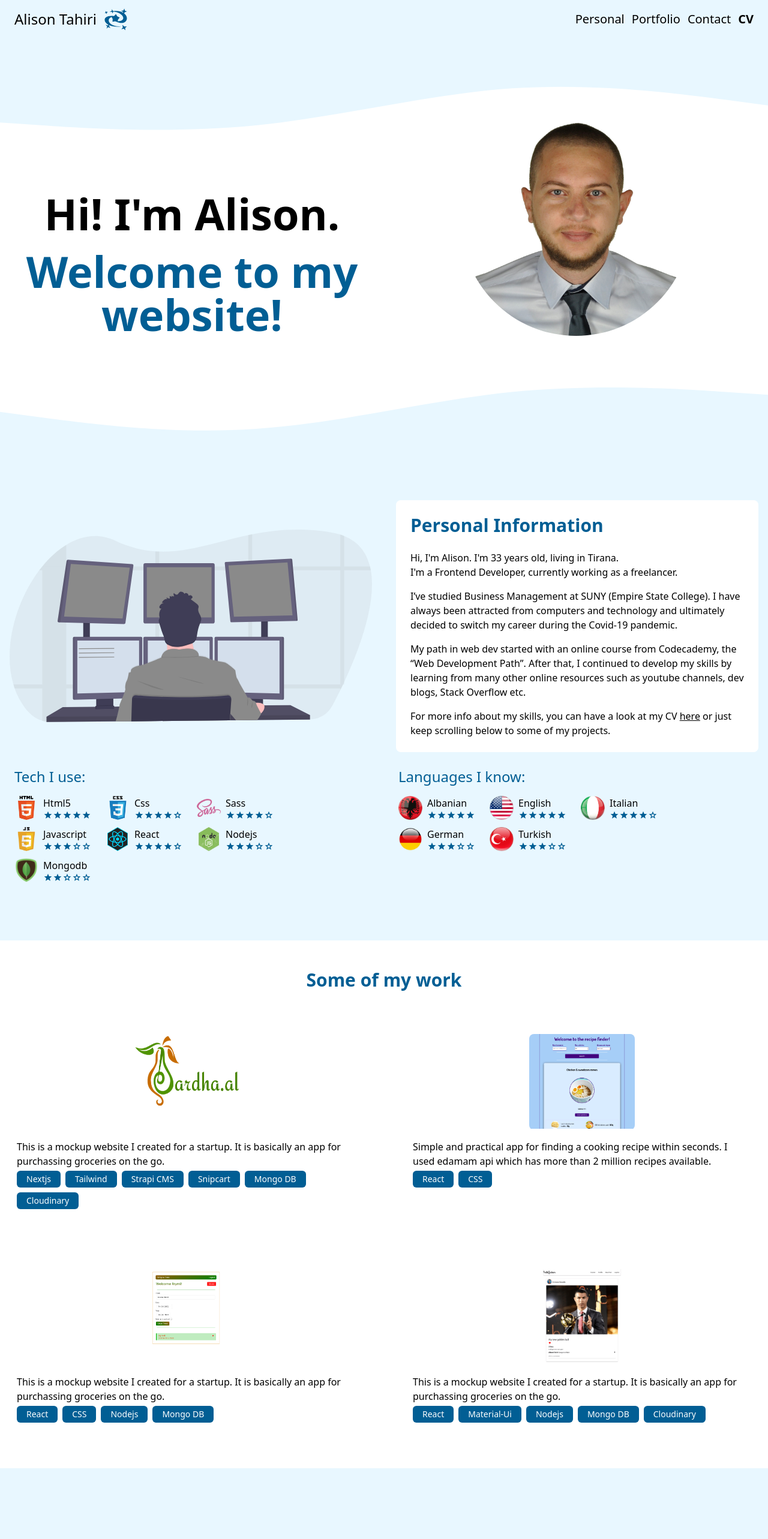
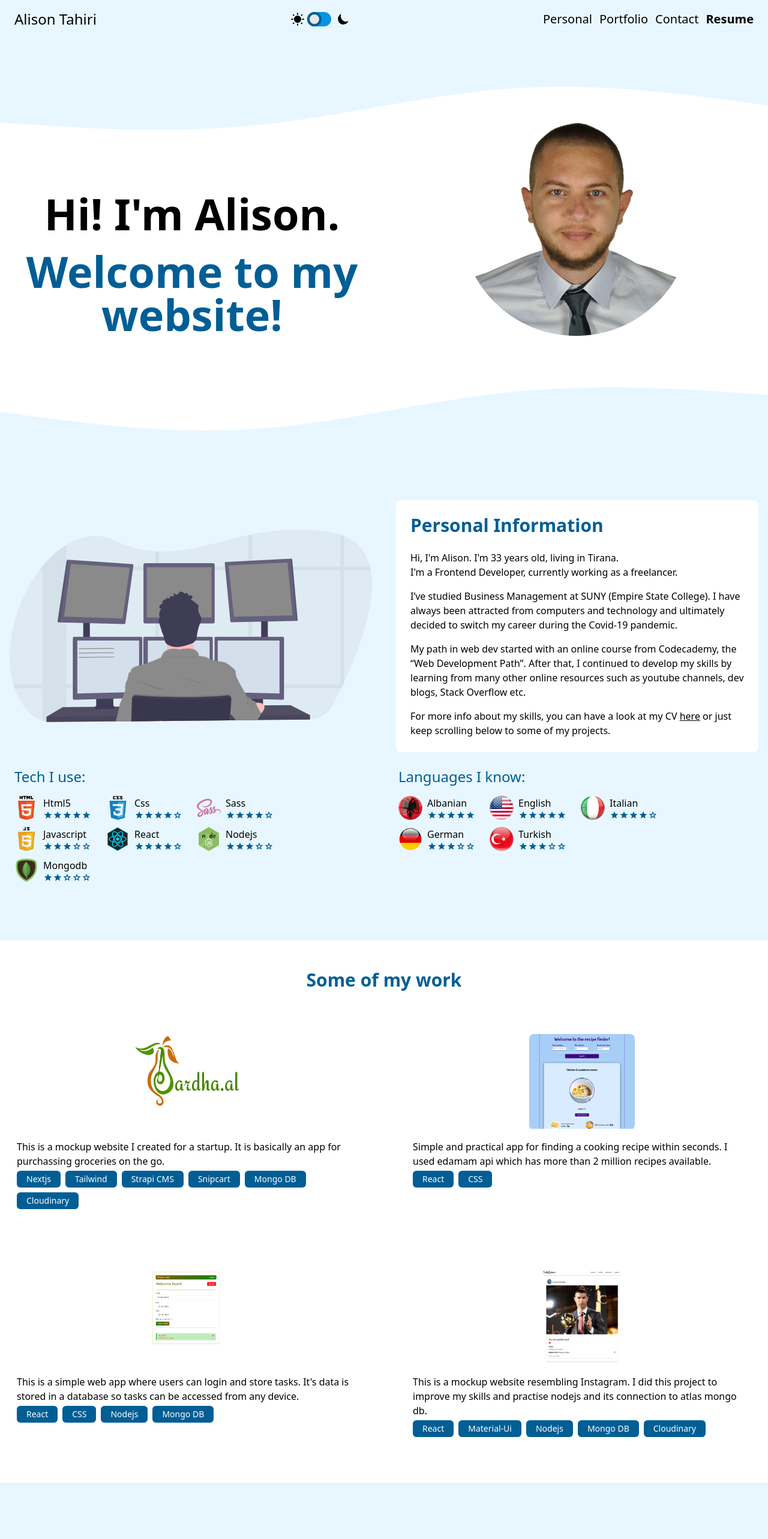
Before and after one commit to Alonso121/my-website-v3, a Next.js app: page / in a window 1280 px wide. Shown: the top 2566 px of the page at 60% size. Built offline with nearby package versions, Linux system fonts and the light colour scheme.

Commit message:
Add ToggleDarkBtn component and minor ui improvements

```diff
--- a/components/LangCase.js
+++ b/components/LangCase.js
@@ -6,7 +6,7 @@ import { RiStarSLine } from "react-icons/ri";
 const LangCase = ({ lang, title, aosDirection, aosDelay }) => {
   const renderStars = (amount) =>
     Array.apply(null, { length: 5 }).map((_, i) => (
-      <span className="fill-current star text-primary" key={i}>
+      <span className="fill-current text-primary" key={i}>
         {i < amount ? <RiStarSFill /> : <RiStarSLine />}
       </span>
     ));
--- a/components/Nav.js
+++ b/components/Nav.js
@@ -1,11 +1,9 @@
 import React, { useEffect, useState } from "react";
-import Link from "next/link";
 import { Link as LinkS, animateScroll as scroll } from "react-scroll";
 import { useTheme } from "next-themes";
-import { GiStarSwirl } from "react-icons/gi";
-import { GiSun } from "react-icons/gi";
 
 import { navLinks } from "../lib/data";
+import ToggleDarkBtn from "./ToggleDarkBtn";
 
 const Nav = () => {
   const [open, setOpen] = useState(false);
@@ -18,24 +16,15 @@ const Nav = () => {
   return (
     <nav className="fixed z-30 flex items-center justify-between w-full h-16 px-6 bg-customlight dark:bg-darkgray">
       {/* Logo */}
-      <div className="flex items-center">
-        <div
-          className="text-2xl transition-all duration-300 cursor-pointer lg:link-underline text-text hover:text-primary"
-          onClick={toggleHome}
-        >
-          Alison Tahiri
-        </div>
-        <div
-          className="z-50 ml-3 text-3xl text-primary"
-          onClick={() => setTheme(theme === "dark" ? "light" : "dark")}
-        >
-          {theme === "dark" ? (
-            <GiSun className="w-10 h-10 transition-colors duration-300 cursor-pointer hover:text-hv " />
-          ) : (
-            <GiStarSwirl className="w-10 h-10 transition-colors duration-300 cursor-pointer hover:text-hv " />
-          )}
-        </div>
+      <div
+        className="text-2xl transition-all duration-300 cursor-pointer lg:link-underline text-text hover:text-primary"
+        onClick={toggleHome}
+      >
+        Alison Tahiri
       </div>
+
+      <ToggleDarkBtn theme={theme} setTheme={setTheme} />
+
       {/* Links screen > 768px */}
       <div className="hidden space-x-3 text-xl md:flex text-text">
         {navLinks.map((link) => {
@@ -57,9 +46,9 @@ const Nav = () => {
           href="/AlisonTahiriCV.pdf"
           target="_blank"
           rel="noopener"
-          className="font-bold transition-colors duration-300 cursor-pointer text-text hover:text-primary"
+          className="font-semibold transition-colors duration-300 cursor-pointer text-text hover:text-primary"
         >
-          CV
+          Resume
         </a>
       </div>
       {/* Links screen < 768px */}
--- /dev/null
+++ b/components/ToggleDarkBtn.js
@@ -0,0 +1,28 @@
+import React from "react";
+import { IoMdSunny } from "react-icons/io";
+import { IoMoonSharp } from "react-icons/io5";
+
+const ToggleDarkBtn = ({ theme, setTheme }) => {
+  return (
+    <div className="flex items-center">
+      <IoMdSunny className="w-6 h-6 mr-1 text-text" />
+      <div className="relative inline-block w-10 mr-2 align-middle transition duration-200 ease-in select-none">
+        <input
+          type="checkbox"
+          name="toggle"
+          id="toggle"
+          value={theme}
+          onClick={() => setTheme(theme === "dark" ? "light" : "dark")}
+          className="absolute block w-6 h-6 bg-gray-200 border-4 rounded-full appearance-none cursor-pointer border-primary toggle-checkbox"
+        />
+        <label
+          htmlFor="toggle"
+          className="block h-6 overflow-hidden rounded-full cursor-pointer bg-hv toggle-label"
+        />
+      </div>
+      <IoMoonSharp className="w-5 h-5 ml-0.5 text-text" />
+    </div>
+  );
+};
+
+export default ToggleDarkBtn;
--- a/lib/projects-data.js
+++ b/lib/projects-data.js
@@ -27,7 +27,7 @@ export const projectsData = [
   {
     url: "https://the-simple-task.herokuapp.com/signin",
     content:
-      "This is a mockup website I created for a startup. It is basically an app for purchassing groceries on the go.",
+      "This is a simple web app where users can login and store tasks. It's data is stored in a database so tasks can be accessed from any device.",
     logoAlt: "Simple Task",
     src: "/images/portfolio/Simple-Task-App.png",
     logoWidth: "200",
@@ -36,7 +36,7 @@ export const projectsData = [
   {
     url: "https://the-instagraham.herokuapp.com/login",
     content:
-      "This is a mockup website I created for a startup. It is basically an app for purchassing groceries on the go.",
+      "This is a mockup website resembling Instagram. I did this project to improve my skills and practise nodejs and its connection to atlas mongo db.",
     logoAlt: "dardha.al",
     src: "/images/portfolio/instagraham.png",
     logoWidth: "200",
--- a/pages/_app.js
+++ b/pages/_app.js
@@ -7,7 +7,7 @@ import Layout from "../components/Layout";
 
 export default function MyApp({ Component, pageProps }) {
   return (
-    <ThemeProvider attribute="class">
+    <ThemeProvider attribute="class" defaultTheme="system">
       <Layout>
         <Component {...pageProps} />
       </Layout>
--- a/styles/index.css
+++ b/styles/index.css
@@ -11,6 +11,13 @@
   }
   .link-underline {
     @apply relative before:absolute before:bottom-[-5px] before:h-[5px] before:w-[0] hover:before:w-full before:mt-[5px] before:bg-white md:before:bg-primary before:transition-all before:duration-300;
+  }
+  .toggle-checkbox:checked {
+    right: 0;
+    border-color: var(--primary);
+  }
+  .toggle-checkbox:checked + .toggle-label {
+    background-color: var(--hv-color);
   }
 }
 
@@ -47,137 +54,3 @@ html.dark {
 html {
   scroll-behavior: smooth;
 }
-
-html.dark progress[value]::-webkit-progress-value {
-  background-color: var(--primary);
-}
-
-.logo:hover .letter {
-  animation: bounce 0.35s ease-in-out alternate;
-}
-
-.logo:hover .letter:nth-child(1) {
-  animation-delay: 0.1s;
-}
-
-.logo:hover .letter:nth-child(2) {
-  animation-delay: 0.2s;
-}
-
-.logo:hover .letter:nth-child(3) {
-  animation-delay: 0.3s;
-}
-
-.logo:hover .letter:nth-child(4) {
-  animation-delay: 0.4s;
-}
-
-.logo:hover .letter:nth-child(5) {
-  animation-delay: 0.5s;
-}
-
-.logo:hover .letter:nth-child(6) {
-  animation-delay: 0.6s;
-}
-
-.logo:hover .letter:nth-child(7) {
-  animation-delay: 0.7s;
-}
-
-.logo:hover .letter:nth-child(8) {
-  animation-delay: 0.8s;
-}
-
-.logo:hover .letter:nth-child(9) {
-  animation-delay: 0.9s;
-}
-
-.logo:hover .letter:nth-child(10) {
-  animation-delay: 1s;
-}
-
-.logo:hover .letter:nth-child(11) {
-  animation-delay: 1.1s;
-}
-
-.logo:hover .letter:nth-child(12) {
-  animation-delay: 1.2s;
-}
-
-.logo:hover .letter:nth-child(13) {
-  animation-delay: 1.3s;
-}
-
-.timeline-container::after {
-  left: calc(50% - 2px);
-}
-
-.timeline-item:after {
-  box-shadow: 1px -1px 1px rgba(0, 0, 0, 0.1);
-  top: calc(50% - 0.5rem);
-}
-
-.timeline-item:nth-child(even)::after {
-  box-shadow: -1px 1px 1px rgba(0, 0, 0, 0.1);
-}
-
-nav ul li a.active:before,
-nav ul li a.active:after,
-nav ul li:hover a:before,
-nav ul li:hover a:after {
-  width: 100%;
-}
-
-@keyframes bounce {
-  50% {
-    top: -5px;
-  }
-
-  100% {
-    top: 0;
-  }
-}
-
-.star svg.full {
-  animation: pop 0.3s linear 1;
-}
-
-.star:nth-child(1) svg.full {
-  animation-delay: 0.6s;
-}
-
-.star:nth-child(2) svg.full {
-  animation-delay: 0.7s;
-}
-
-.star:nth-child(3) svg.full {
-  animation-delay: 0.8s;
-}
-
-.star:nth-child(4) svg.full {
-  animation-delay: 0.9s;
-}
-
-.star:nth-child(5) svg.full {
-  animation-delay: 1s;
-}
-
-section {
-  scroll-margin-top: 4rem;
-}
-
-progress[value]::-webkit-progress-bar {
-  background-color: var(--beige);
-  border-radius: 2px;
-  box-shadow: 0 2px 5px rgba(0, 0, 0, 0.25) inset;
-}
-
-progress[value]::-webkit-progress-value {
-  background-color: var(--primary);
-}
-
-@keyframes pop {
-  50% {
-    transform: scale(1.2);
-  }
-}
```
Also changed, not shown: 1 other file (tests, documents, lock files or other folders).
